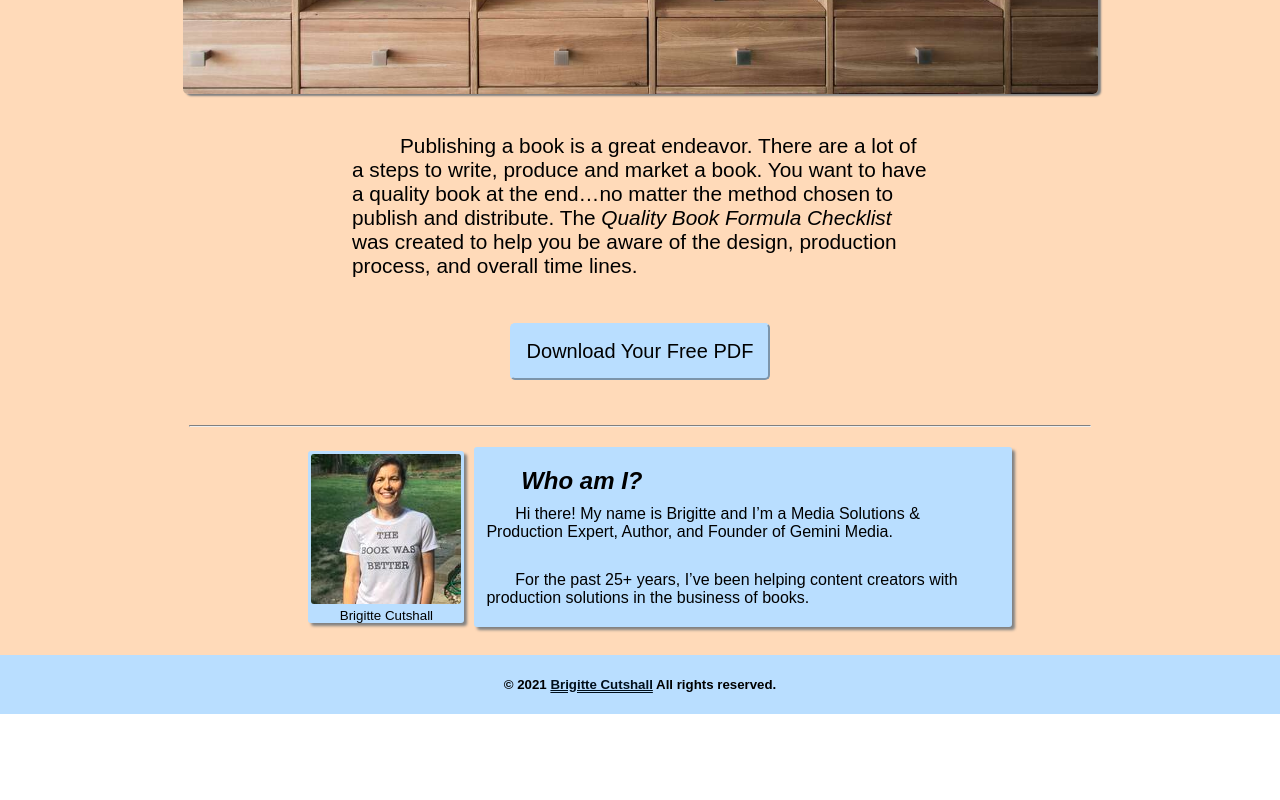
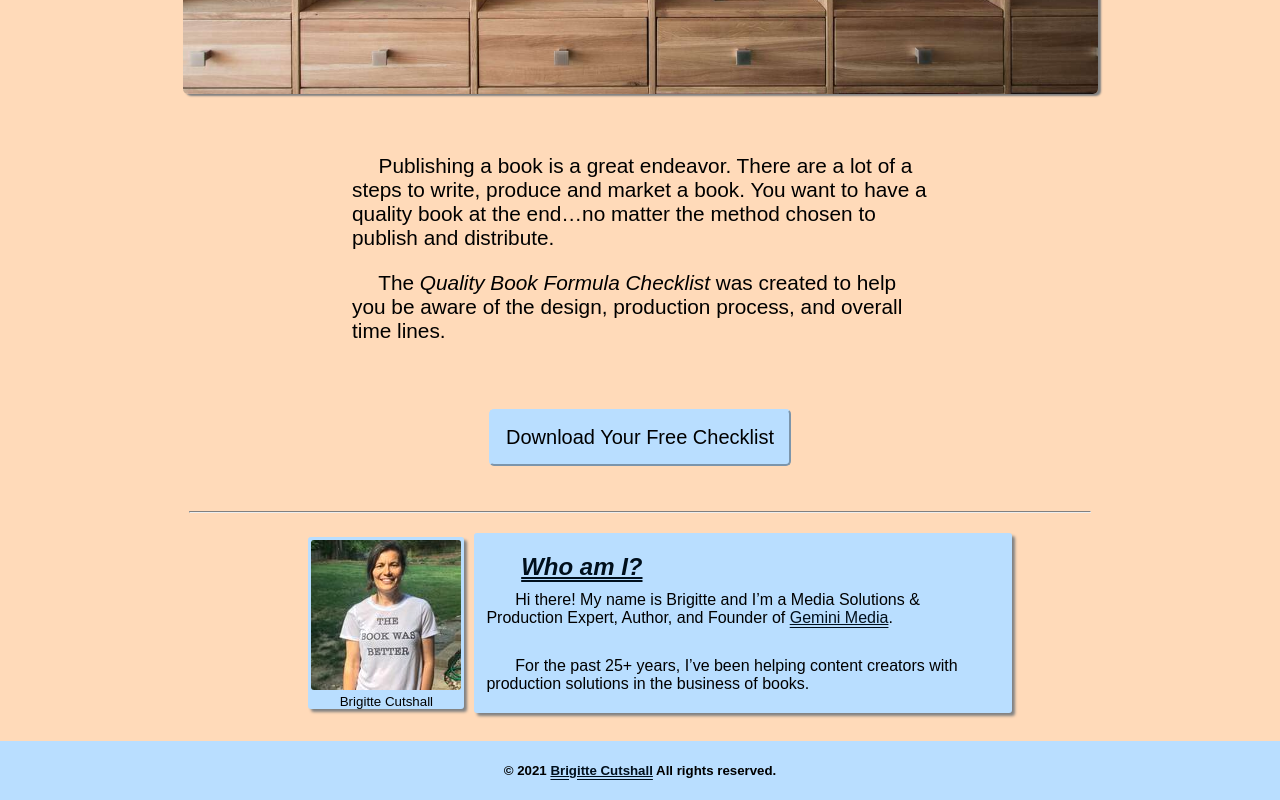
Before and after one commit to jpcutshall/qbf-react, a React (Create React App) app: page / in a window 1280 px wide. Shown: the part 638-1438 px from the top of the page. Before the commit the page ends 1352 px from the top, so only its background shows below. Built offline with nearby package versions, Linux system fonts and the light colour scheme.

Commit message:
seperated paragraphs and added links

```diff
--- a/src/App.css
+++ b/src/App.css
@@ -75,7 +75,6 @@ h1 {
   color: black;
   border-radius: 10px;
   font-size: 1.3em;
-  text-indent: .5in;
 }
 
 #btn {
@@ -258,10 +257,6 @@ input {
     max-height: 80%;
   }
 
-  #paragraph {
-    text-indent: 0;
-  }
-
   #submit-btn {
     font-size: larger;
   }
@@ -297,6 +292,6 @@ input {
 
 @media only screen and (max-width: 400px) {
   #btn {
-    font-size: 21px;
+    font-size: 18px;
   }
 }
--- a/src/components/Download.tsx
+++ b/src/components/Download.tsx
@@ -7,7 +7,7 @@ interface Props {
 const Download = ({ handleOpenModal }: Props) => {
     return (
         <button id="btn" onClick={handleOpenModal}>
-            Download Your Free PDF
+            Download Your Free Checklist
         </button>
     )
 }
--- a/src/components/Paragraph.tsx
+++ b/src/components/Paragraph.tsx
@@ -5,9 +5,14 @@ interface Props {
 
 const Paragraph = (props: Props) => {
     return (
-        <p id="paragraph">
-            Publishing a book is a great endeavor. There are a lot of a steps to write, produce and market a book. You want to have a quality book at the end…no matter the method chosen to publish and distribute. The <i>Quality Book Formula Checklist</i> was created to help you be aware of the design, production process, and overall time lines.
-        </p>
+        <div id="paragraph">
+            <p>
+                &emsp; Publishing a book is a great endeavor. There are a lot of a steps to write, produce and market a book. You want to have a quality book at the end…no matter the method chosen to publish and distribute.
+            </p>
+            <p>
+                &emsp; The <i>Quality Book Formula Checklist</i> was created to help you be aware of the design, production process, and overall time lines.
+            </p>
+        </div>
     )
 }
 
--- a/src/components/WhoAmI.tsx
+++ b/src/components/WhoAmI.tsx
@@ -11,9 +11,14 @@ const WhoAmI = (props: Props) => {
                 <figcaption id="img-text">Brigitte Cutshall</figcaption>
             </figure>
             <div id="about-text">
-                <h2><i>Who am I?</i></h2>
+
+                <h2><i>
+                    <a href="https://www.linkedin.com/in/brigittecutshall/" target="_blank" rel="noreferrer">
+                        Who am I?
+                </a></i></h2>
+
                 <p>
-                    Hi there! My name is Brigitte and I’m a Media Solutions & Production Expert, Author, and Founder of Gemini Media.
+                    Hi there! My name is Brigitte and I’m a Media Solutions & Production Expert, Author, and Founder of <a href="http://www.geminimediainc.com/" target="_blank" rel="noreferrer">Gemini Media</a>.
                 </p>
                 <p>
                     For the past 25+ years, I’ve been helping content creators with production solutions in the business of books.
```
